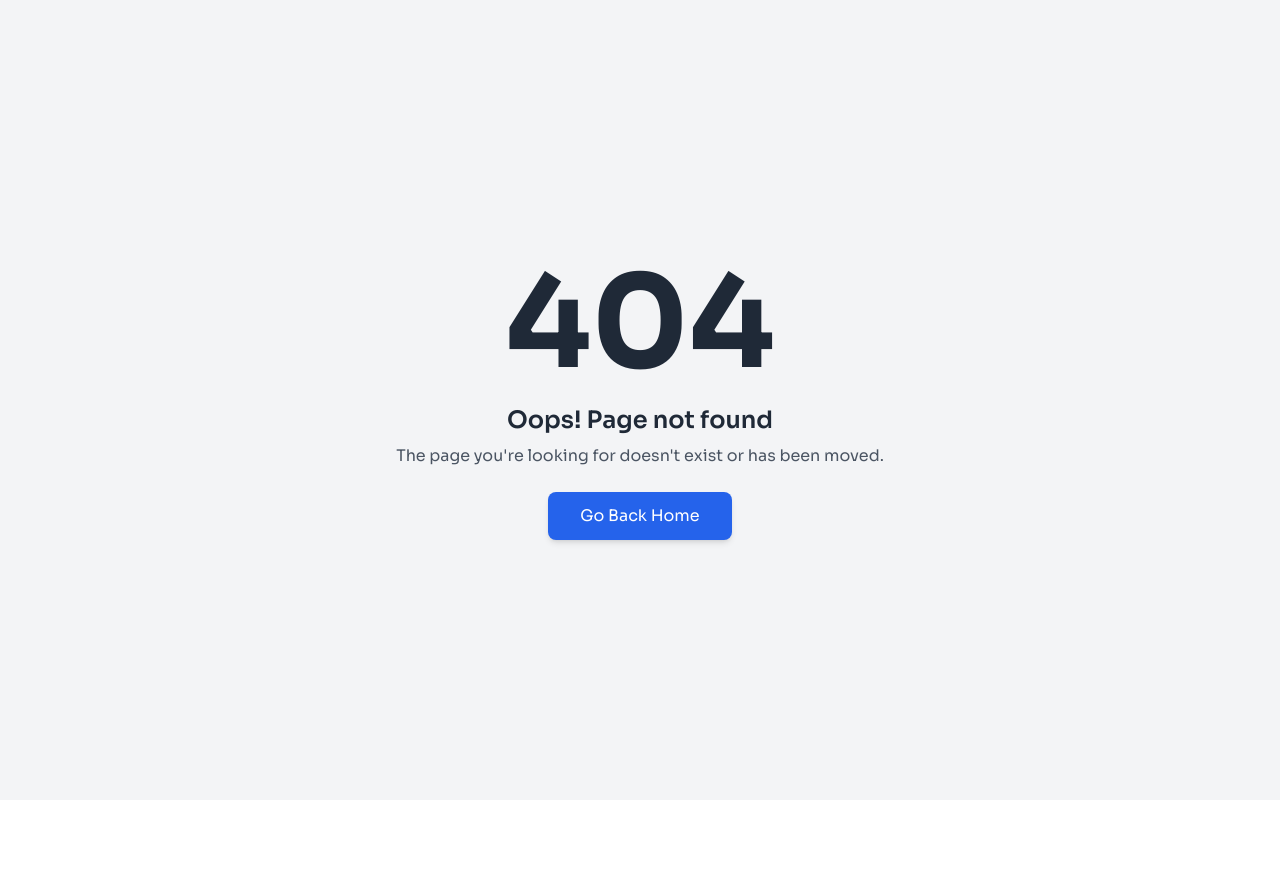
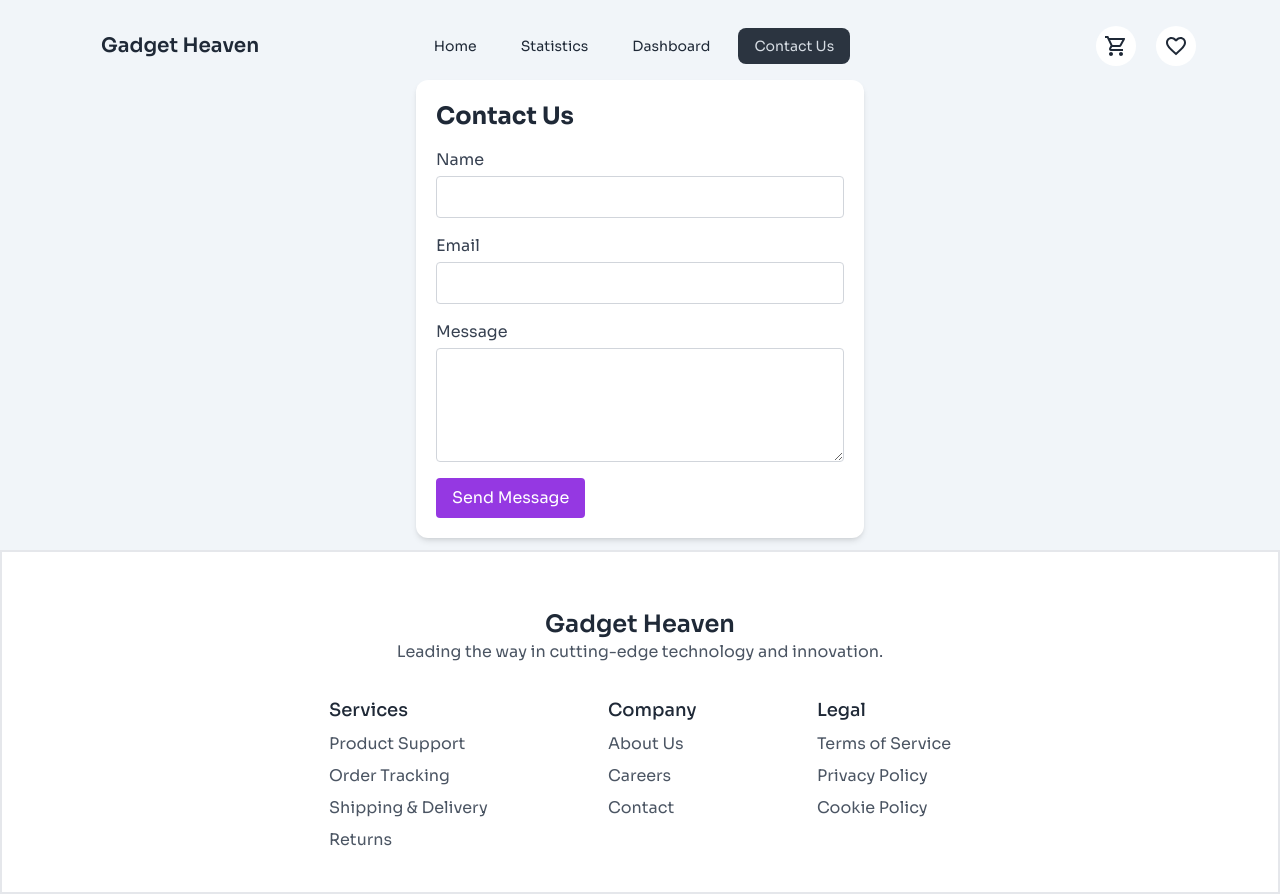
Before and after one commit to Shadmans-World/gadget-heaven, a React (Vite) app: page /contactus in a window 1280 px wide. Before the commit this address had no page. Before the commit the page ends 800 px from the top, so only its background shows below. Built offline with nearby package versions, Linux system fonts and the light colour scheme.

Commit message:
Contact Component added

```diff
--- a/package.json
+++ b/package.json
@@ -19,6 +19,7 @@
     "react-rating-stars-component": "^2.2.0",
     "react-router-dom": "^6.27.0",
     "react-toastify": "^10.0.6",
+    "recharts": "^2.13.3",
     "sort-by": "^1.2.0"
   },
   "devDependencies": {
--- a/src/components/Banner/Banner.jsx
+++ b/src/components/Banner/Banner.jsx
@@ -1,12 +1,17 @@
 import React from 'react';
 import bannerPhoto from '../../assets/banner.jpg'
+import { useNavigate } from 'react-router-dom';
 const Banner = () => {
+    const navigate = useNavigate()
+    const handleNavigateDashboard = () =>{
+        navigate('/dashboard')
+    }
     return (
         <div className='relative bg-customPurple h-[600px] rounded-b-xl mb-[18rem]'>
-            <div className='flex w-[70%] mx-auto flex-col gap-y-5 justify-center text-center text-white '>
+            <div className='flex w-[70%] mx-auto flex-col gap-y-5 justify-center text-center text-white pt-5'>
                 <h3 className='text-[56px] font-bold'>Upgrade Your Tech Accessorize with Gadget Heaven Accessories</h3>
                 <p>Explore the latest gadgets that will take your experience to the next level. From smart devices to <br /> the coolest accessories, we have it all!</p>
-                <button className='bg-white p-3 w-max text-customPurple mx-auto rounded-xl text-[20px] font-bold'>Shop Now</button>
+                <button onClick={handleNavigateDashboard} className='bg-white p-3 w-max text-customPurple mx-auto rounded-xl text-[20px] font-bold'>Shop Now</button>
             </div>
             <div className='absolute w-[70%] h-[500px] border p-3 top-[60%] left-1/2 -translate-x-1/2 rounded-xl backdrop-blur-3xl'>
                 <img className='w-full h-full rounded-xl object-cover' src={bannerPhoto} alt="" />
--- a/src/components/CartPage/CartPage.jsx
+++ b/src/components/CartPage/CartPage.jsx
@@ -2,6 +2,7 @@ import React, { useContext, useState } from "react";
 import { FaSlidersH } from "react-icons/fa";
 import { GadgetsContext } from "../../context/GadgetsContext";
 import { TiDelete } from "react-icons/ti";
+import { useNavigate } from "react-router-dom";
 
 const CartPage = () => {
   const { cart, removeFromCart, clearCart } = useContext(GadgetsContext);
@@ -16,10 +17,11 @@ const CartPage = () => {
   const handlePurchase = () => {
     setIsModalOpen(true);
   };
-
+  const navigate = useNavigate();
   const closeModal = () => {
     setIsModalOpen(false);
     clearCart(); // Clear cart after closing modal
+    navigate('/');
   };
 
   // Sort cart items in descending order when the button is clicked
--- /dev/null
+++ b/src/components/ContactUs.jsx/ContactUs.jsx
@@ -0,0 +1,66 @@
+
+
+import React, { useState } from 'react';
+
+const ContactUs = () => {
+    const [name, setName] = useState('');
+    const [email, setEmail] = useState('');
+    const [message, setMessage] = useState('');
+    const [submitted, setSubmitted] = useState(false);
+
+    const handleSubmit = (e) => {
+        e.preventDefault();
+
+        setSubmitted(true);
+        setName('');
+        setEmail('');
+        setMessage('');
+    };
+
+    return (
+        <div className="max-w-md mx-auto p-5 bg-white rounded-xl shadow-md">
+            <h2 className="text-2xl font-bold mb-4">Contact Us</h2>
+            {submitted ? (
+                <p className="text-green-500">Thank you for your message! We will get back to you shortly.</p>
+            ) : (
+                <form onSubmit={handleSubmit}>
+                    <div className="mb-4">
+                        <label className="block text-gray-700">Name</label>
+                        <input
+                            type="text"
+                            value={name}
+                            onChange={(e) => setName(e.target.value)}
+                            required
+                            className="mt-1 block w-full p-2 border border-gray-300 rounded"
+                        />
+                    </div>
+                    <div className="mb-4">
+                        <label className="block text-gray-700">Email</label>
+                        <input
+                            type="email"
+                            value={email}
+                            onChange={(e) => setEmail(e.target.value)}
+                            required
+                            className="mt-1 block w-full p-2 border border-gray-300 rounded"
+                        />
+                    </div>
+                    <div className="mb-4">
+                        <label className="block text-gray-700">Message</label>
+                        <textarea
+                            value={message}
+                            onChange={(e) => setMessage(e.target.value)}
+                            required
+                            rows="4"
+                            className="mt-1 block w-full p-2 border border-gray-300 rounded"
+                        />
+                    </div>
+                    <button type="submit" className="px-4 py-2 bg-customPurple text-white rounded">
+                        Send Message
+                    </button>
+                </form>
+            )}
+        </div>
+    );
+};
+
+export default ContactUs;
--- a/src/components/Dashboard/Dashboard.jsx
+++ b/src/components/Dashboard/Dashboard.jsx
@@ -17,7 +17,7 @@ const Dashboard = () => {
   return (
     <div>
       {/* Banner */}
-      <div className="bg-customPurple h-max rounded-b-xl pb-10">
+      <div className="bg-customPurple h-max rounded-xl pb-10 pt-5">
         <div className="flex w-[70%] mx-auto flex-col gap-y-5 justify-center text-center text-white">
           <h3 className="text-[32px] font-bold">Dashboard</h3>
           <p>
--- a/src/components/Navbar/Navbar.jsx
+++ b/src/components/Navbar/Navbar.jsx
@@ -1,19 +1,27 @@
-import React from 'react';
-import { Link, NavLink } from 'react-router-dom';
+import React, { useContext } from 'react';
+import { Link, NavLink, useLocation } from 'react-router-dom';
 import { MdOutlineShoppingCart } from "react-icons/md";
 import { MdFavoriteBorder } from "react-icons/md";
+import { GadgetsContext } from '../../context/GadgetsContext'; // Import your context
+
 const Navbar = () => {
+    const { cart, wishlist } = useContext(GadgetsContext); // Access cart and wishlist from context
 
-    const links = <>
+    const links = (
+        <>
             <li className='mr-3'><NavLink to={'/'}>Home</NavLink></li>
             <li className='mr-3'><NavLink to={'/statistics'}>Statistics</NavLink></li>
             <li className='mr-3'><NavLink to={'/dashboard'}>Dashboard</NavLink></li>
-    <li className='mr-3'><NavLink to={'/about'}>About</NavLink></li>
+            <li className='mr-3'><NavLink to={'/contactus'}>Contact Us</NavLink></li>
+        </>
+    );
 
-    </>
+    const location = useLocation(); // Get the current location
+
+    const navbarClass = location.pathname === '/' ? 'bg-customPurple' : '';
 
     return (
-        <div className="navbar bg-customPurple rounded-t-xl ">
+        <div className={`navbar ${navbarClass} rounded-t-xl px-10`}>
             <div className="navbar-start">
                 <div className="dropdown">
                     <div tabIndex={0} role="button" className="btn btn-ghost lg:hidden">
@@ -44,12 +52,23 @@ const Navbar = () => {
                 </ul>
             </div>
             <div className="navbar-end">
-  <div className='flex gap-3 items-center'>
-    <Link className='bg-white rounded-full h-[40px] p-2'><MdOutlineShoppingCart className='text-2xl'/></Link>
-    <Link className='bg-white rounded-full h-[40px] p-2'><MdFavoriteBorder className='text-2xl'/></Link>
-
-
-
+                <div className='flex gap-5 items-center'>
+                    <Link to={'/cart'} className='relative bg-white rounded-full h-[40px] p-2 '>
+                        <MdOutlineShoppingCart className='text-2xl' />
+                        {cart.length > 0 && (
+                            <span className="absolute top-[-10px] right-[-10px] bg-red-500 text-white text-xs rounded-full px-1">
+                                {cart.length}
+                            </span>
+                        )}
+                    </Link>
+                    <Link to={'/wishlist'} className='relative bg-white rounded-full h-[40px] p-2'>
+                        <MdFavoriteBorder className='text-2xl' />
+                        {wishlist.length > 0 && (
+                            <span className="absolute top-[-10px] right-[-10px] bg-red-500 text-white text-xs rounded-full px-1">
+                                {wishlist.length}
+                            </span>
+                        )}
+                    </Link>
                 </div>
             </div>
         </div>
--- /dev/null
+++ b/src/components/Statistics/Statistics.jsx
@@ -0,0 +1,31 @@
+import React, { useContext } from 'react';
+import { LineChart, Line, BarChart, Bar, XAxis, YAxis, CartesianGrid, Tooltip, Legend, ResponsiveContainer } from 'recharts';
+import { GadgetsContext } from '../../context/GadgetsContext';
+
+const Statistics = () => {
+    const { items } = useContext(GadgetsContext); // Assume items contain your product data
+
+    // Prepare the data for the chart
+    const chartData = items.map(item => ({
+        name: item.product_title,
+        price: item.price,
+    }));
+
+    return (
+        <div className="h-[500px] w-full mb-16 mt-5">
+            <h2 className="text-2xl font-bold text-center mb-4">Product-Price Statistics</h2>
+            <ResponsiveContainer>
+                <LineChart data={chartData}>
+                    <CartesianGrid strokeDasharray="3 3" />
+                    <XAxis dataKey="name" />
+                    <YAxis />
+                    <Tooltip />
+                    <Legend />
+                    <Line type="monotone" dataKey="price" stroke="#8884d8" />
+                </LineChart>
+            </ResponsiveContainer>
+        </div>
+    );
+};
+
+export default Statistics;
```
Also changed, not shown: src/main.jsx (+20 -0 lines), 1 other file (tests, documents, lock files or other folders). Lines whose indentation alone changed are shown as unchanged.
